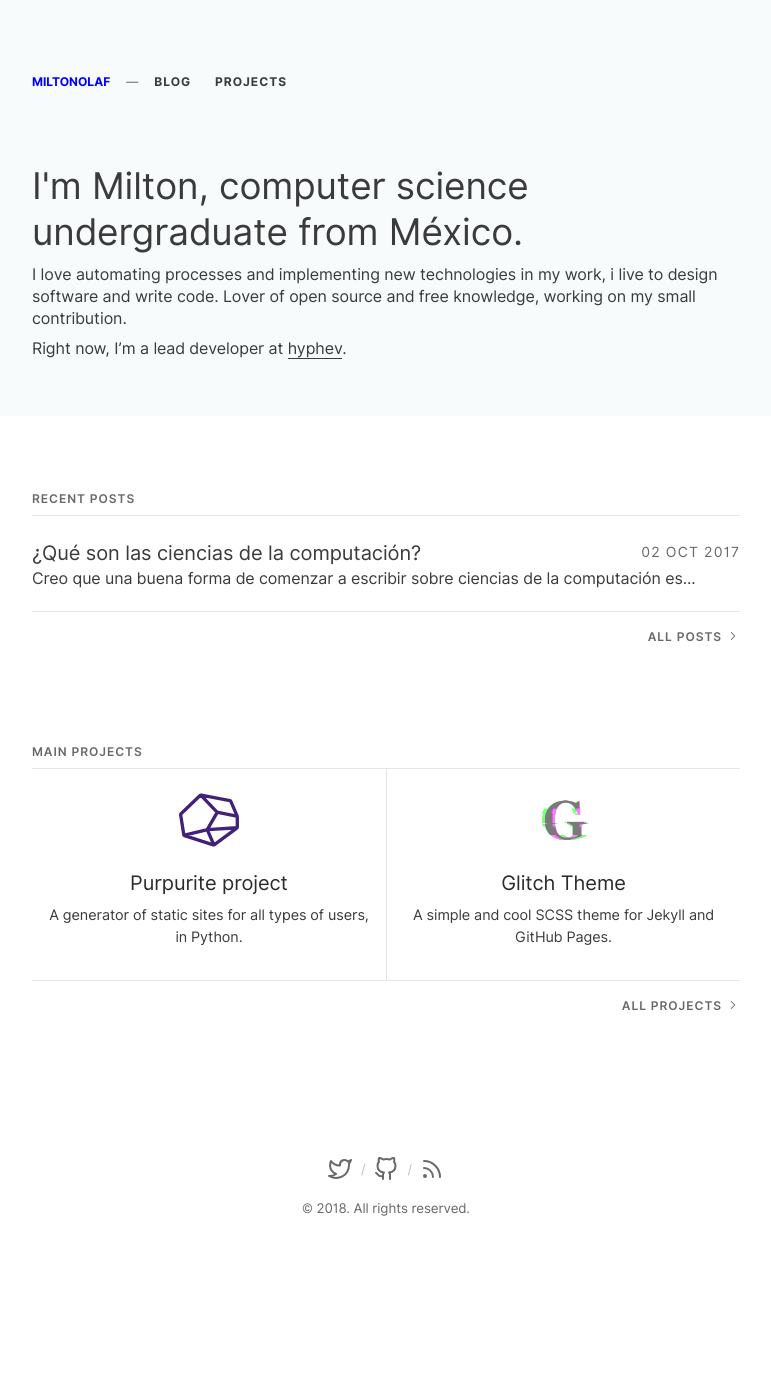
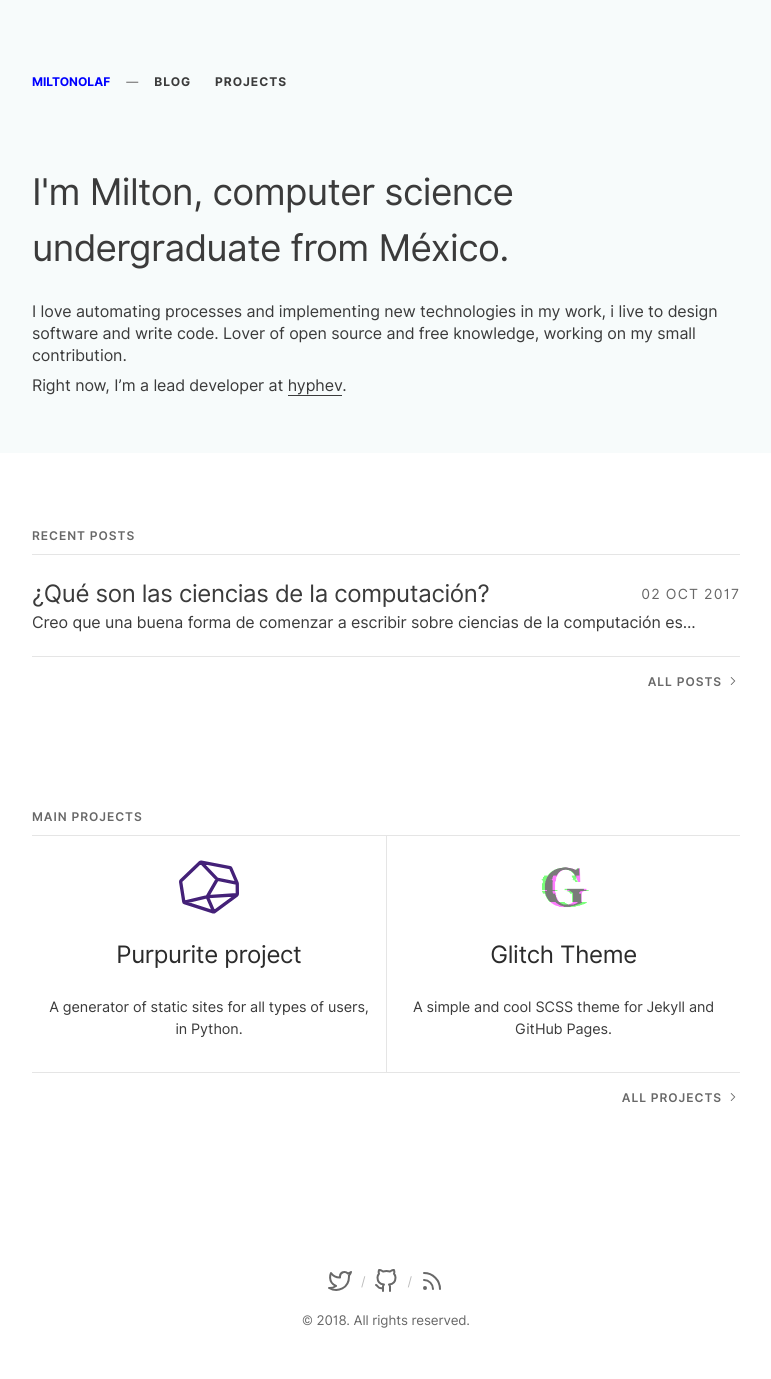
Before and after one commit to MiltonOlaf/miltonolaf.github.io, a Jekyll site: the page built from index.html, in a window 1280 px wide. Shown: the whole page, without its empty margins (254-1025 px from the left). Built offline with Jekyll 4.4.1, drawn with Linux system fonts in a browser that asks for light colours; the list of posts is cut into pages by our own code; before the commit the page ends 1267 px from its top, so only the background shows below that.

Commit message:
consis. fonts

```diff
--- a/_sass/glitch/_type.scss
+++ b/_sass/glitch/_type.scss
@@ -4,15 +4,16 @@
 
 h1, h2, h3, h4, h5, h6 {
   font-family: $h-font;
-  margin-bottom: .5rem;
   font-weight: normal;
-  line-height: 1.25;
   color: $gray-5;
   text-rendering: optimizeLegibility;
 }
 
 h1 {
   font-size: 2rem;
+  font-size: 40px;
+  letter-spacing: -0.017em;
+  line-height: 56px;
   a{
     border-bottom: 0;
   }
@@ -38,13 +39,15 @@ a:hover{
   text-align: end;
 }
 h2 {
-  margin-top: 1rem;
-  font-size: 1.5rem;
+  font-size: 30px;
+  letter-spacing: -0.016em;
+  line-height: 42px;
 }
 
 h3 {
-  margin-top: 1.5rem;
-  font-size: 1.25rem;
+  font-size: 24px;
+  letter-spacing: -0.014em;
+  line-height: 34px;
 }
 
 h4, h5, h6 {
```
